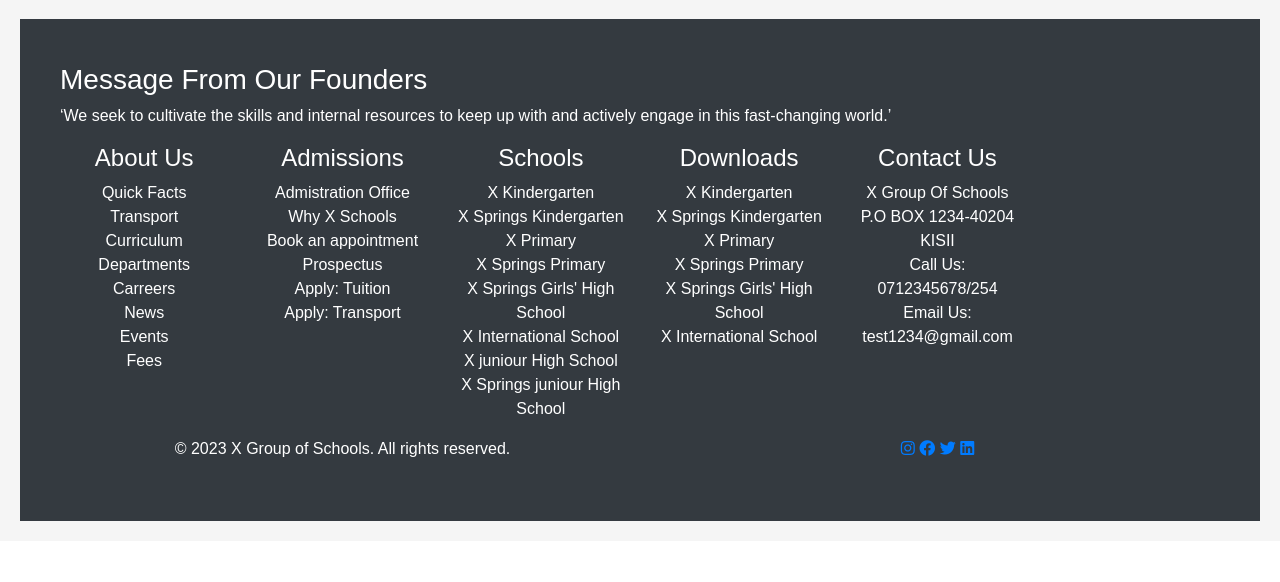
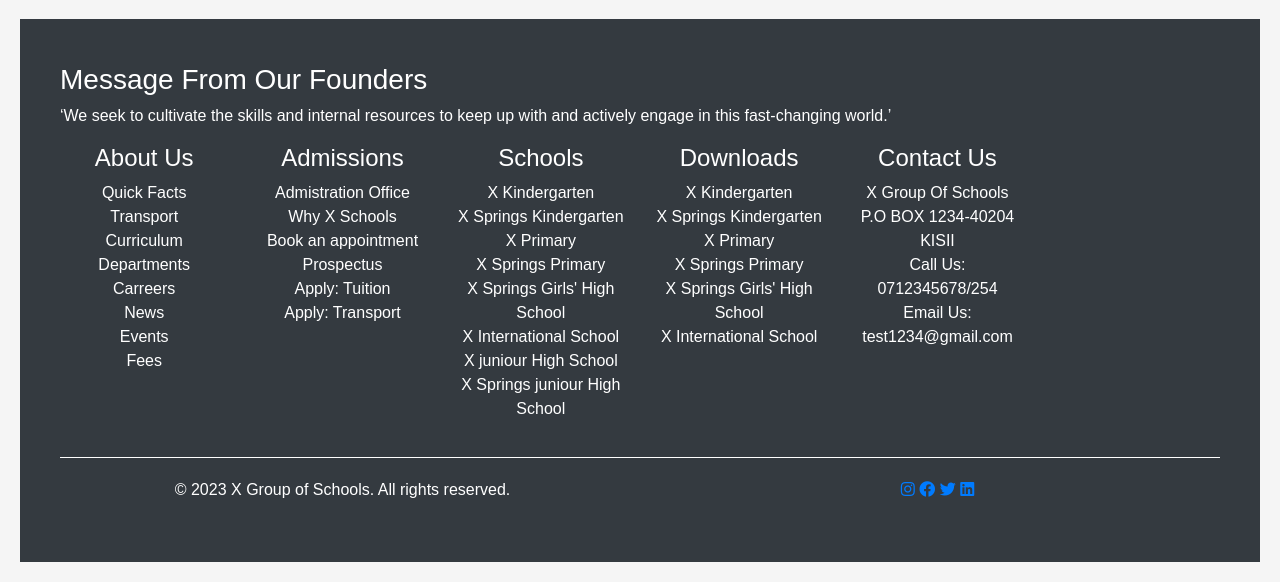
Before and after one commit to Ogachi254/school, a Django app: page / in a window 1280 px wide. Shown: the part 701-1283 px from the top of the page. Before the commit the page ends 1222 px from the top, so only its background shows below. Run offline with Django 4.2, Linux system fonts and the light colour scheme; some libraries are stand-ins or nearby versions.

Commit message:
footer redone for now

```diff
--- a/pages/static/css/base.css
+++ b/pages/static/css/base.css
@@ -280,3 +280,7 @@ footer {
   .row-left-align .col-md-2 {
     text-align: center;
   }
+  .footer-separator {
+    border-top: 1px solid #fff;
+    margin: 20px 0;
+  }
--- a/pages/templates/footer.html
+++ b/pages/templates/footer.html
@@ -65,6 +65,7 @@
             </p>
           </div>
         </div>
+        <hr class="footer-separator"> <!-- Added HR element for separation -->
       </div>
     </div>
     <div class="row">
```
